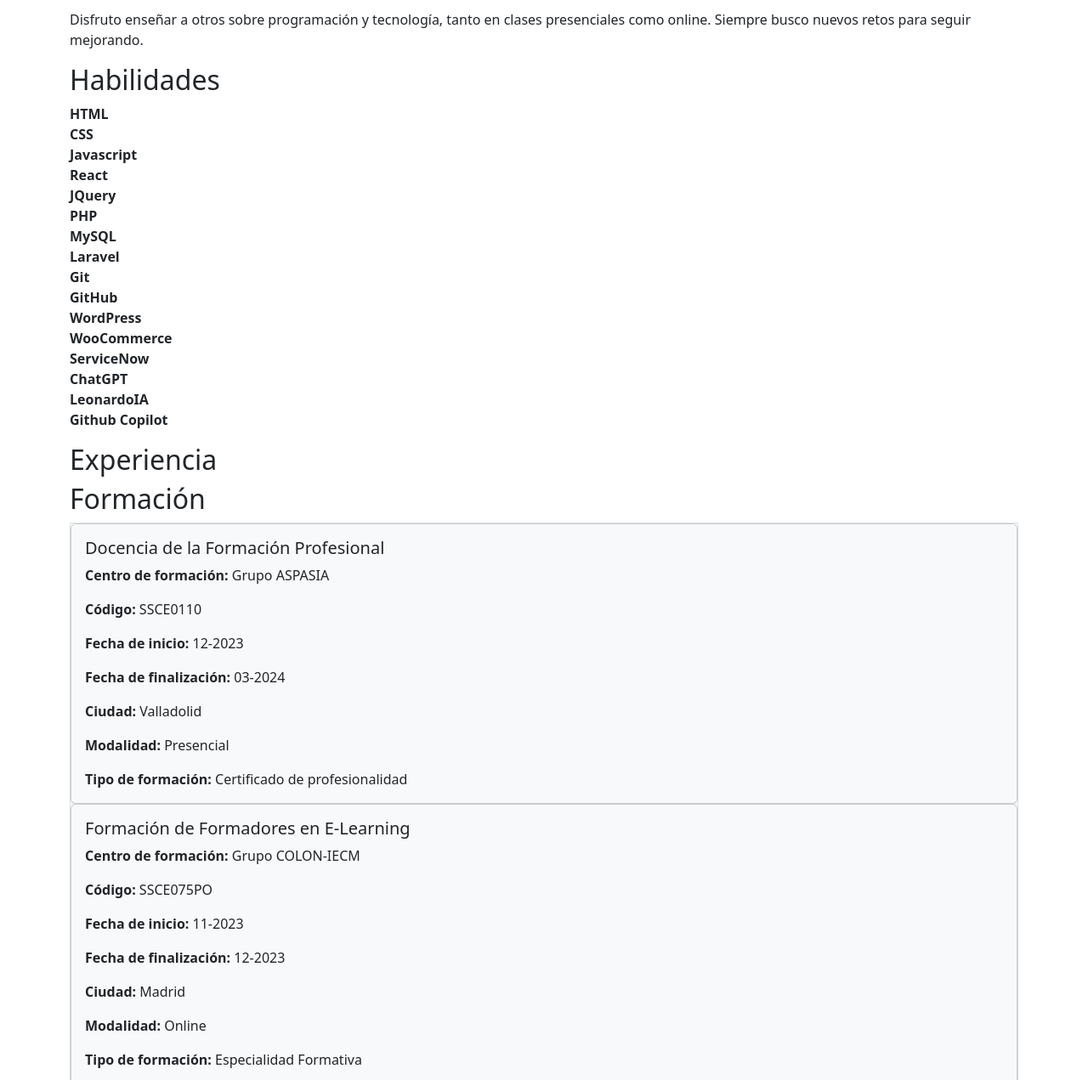
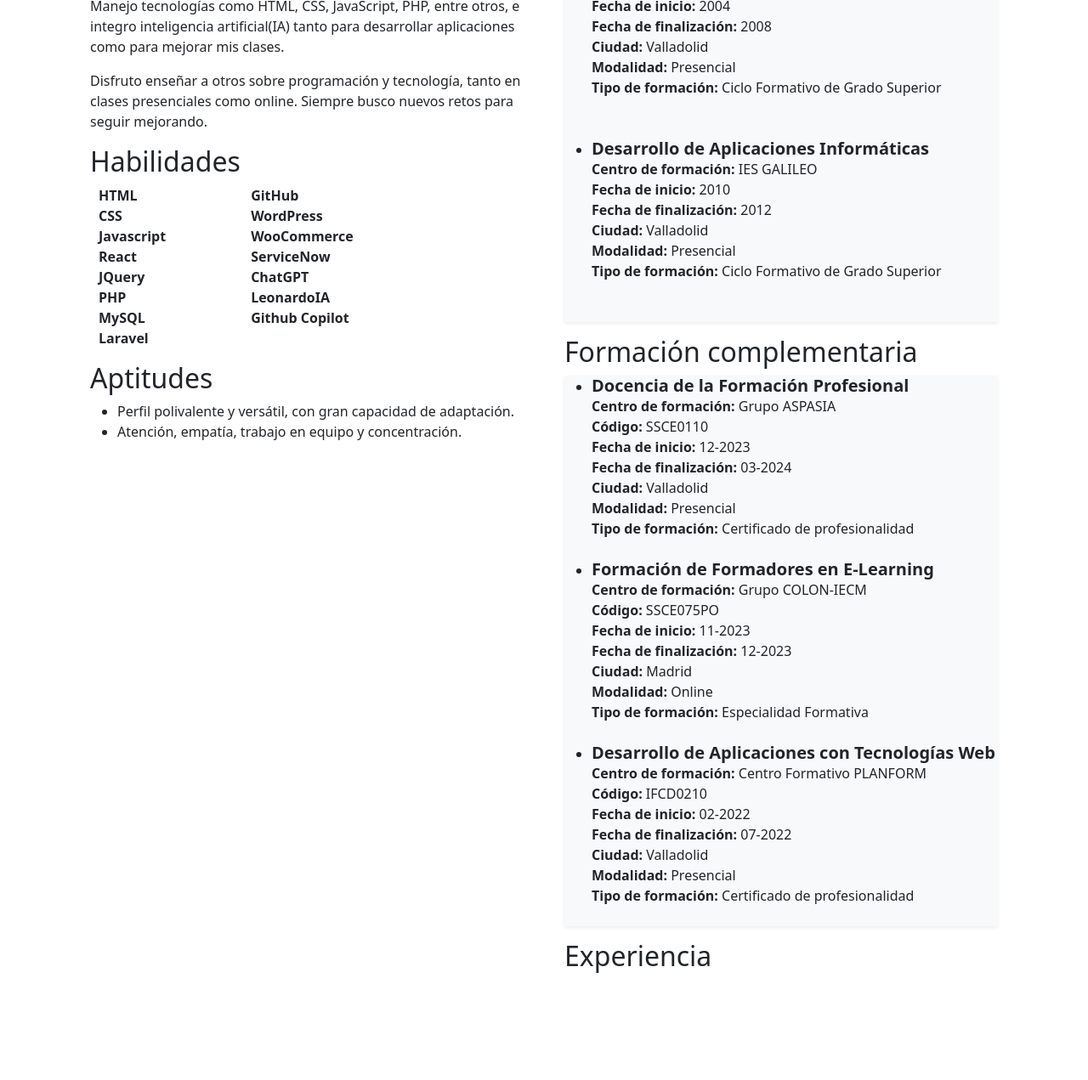
Before and after one commit to dhuancero/curriculum-vitae, a website: page index.html in a window 1280 px wide. Shown: the part 605-1876 px from the top of the page at 85% size. After the commit the page ends 1781 px from the top, so only its background shows below. Drawn offline with nearby package versions, Linux system fonts and the light colour scheme.

Commit message:
Change from index.html

```diff
--- a/css/style.css
+++ b/css/style.css
@@ -8,3 +8,15 @@
   width: 250px;
   height: 250px;
 }
+.orderHabilidades {
+  display: flex;
+  flex-direction: row;
+  justify-content: flex-start;
+  gap: 100px;
+  padding-left: 10px;
+}
+
+.orderHabilidades ul {
+  list-style: none;
+  padding: 0;
+}
--- a/index.html
+++ b/index.html
@@ -32,8 +32,8 @@
         </div>
       </div>
     </header>
-    <main id="container ">
-      <section class="section-left container">
+    <main class="container d-flex col-lg-12 flex-row justify-content-between">
+      <section class="section-left col-lg-6 p-4">
         <article class="sobre-mi">
           <h2>Sobre Mi</h2>
           <p>
@@ -52,13 +52,20 @@
         <article class="habilidades">
           <h2>Habilidades</h2>
         </article>
+        <article class="aptitudes">
+          <h2>Aptitudes</h2>
+          <ul>
+            <li>
+              Perfil polivalente y versátil, con gran capacidad de adaptación.
+            </li>
+            <li>Atención, empatía, trabajo en equipo y concentración.</li>
+          </ul>
+        </article>
       </section>
-      <section class="section-right container">
+      <section class="section-right col-lg-6 p-4">
+        <article class="formacion"></article>
         <article class="experiencia">
           <h2>Experiencia</h2>
-        </article>
-        <article class="formacion">
-          <h2>Formación</h2>
         </article>
       </section>
     </main>
--- a/js/main.js
+++ b/js/main.js
@@ -9,84 +9,74 @@
 //-------------------------------------------------
 
 /* CREO UNA FUNCIÓN PARA LOS DATOS DE LA FORMACIÓN */
+crear_formacion(formacion);
 crear_formacionComplementario(formacion_complementaria);
-crear_formacion(formacion);
-
-function crear_formacionComplementario(data) {
-  const divFormacion = document.createElement("div");
-  divFormacion.classList.add("formacion", "gap-3", "border", "border-1");
-  data.forEach((elemento) => {
-    divFormacion.appendChild(cardFormationComplementaria(elemento));
-  });
-  formation.appendChild(divFormacion);
-}
-
-/* CREAR EL CARD FORMACION COMPLEMENTARIA */
-function cardFormationComplementaria(data) {
-  const card = document.createElement("div");
-  card.classList.add("card-body", "card", "bg-light", "shadow-sm");
-  card.innerHTML = `
-      <h5 class="card-title">${data.nombre_formacion}</h5>
-      <p class="card-text">
-        <strong>Centro de formación:</strong> ${data.centro_formacion}
-      </p>
-       <p class="card-text">
-        <strong>Código:</strong> ${data.cod_formacion}
-      </p>
-      <p class="card-text">
-        <strong>Fecha de inicio:</strong> ${data.fecha_inicio}
-      </p>
-      <p class="card-text">
-        <strong>Fecha de finalización:</strong> ${data.fecha_fin}
-      </p>
-      <p class="card-text">
-        <strong>Ciudad:</strong> ${data.ciudad}
-      </p>
-      <p class="card-text">
-        <strong>Modalidad:</strong> ${data.modalidad}
-      </p>
-      <p class="card-text">
-        <strong>Tipo de formación:</strong> ${data.tipo_formacion}
-      </p>
-`;
-  return card;
-}
 
 /* CREAR EL CARD FORMACION */
 function crear_formacion(data) {
   const titleFormacion = document.createElement("h2");
-  titleFormacion.innerHTML = "Formación ";
-  const divFormacion = document.createElement("div");
-  divFormacion.classList.add("card-body", "card", "bg-light", "shadow-sm");
+  titleFormacion.innerHTML = "Formación";
+  const divFormacion = document.createElement("ul");
+  divFormacion.classList.add("bg-light", "shadow-sm");
   data.forEach((elemento) => {
     divFormacion.innerHTML += `
-      <h5 class="card-title">${elemento.nombre_formacion}</h5>
-      <p class="card-text">
-        <strong>Centro de formación:</strong> ${elemento.centro_formacion}
-      </p>
-      <p class="card-text">
-        <strong>Fecha de inicio:</strong> ${elemento.fecha_inicio}
-      </p>
-      <p class="card-text">
-        <strong>Fecha de finalización:</strong> ${elemento.fecha_fin}
-      </p>
-      <p class="card-text">
-        <strong>Ciudad:</strong> ${elemento.ciudad}
-      </p>
-      <p class="card-text">
-        <strong>Modalidad:</strong> ${elemento.modalidad}
-      </p>
-      <p class="card-text">
-        <strong>Tipo de formación:</strong> ${elemento.tipo_formacion}
-      </p>
+     <li>
+      <h5 class="card-title"><strong>${elemento.nombre_formacion}</strong></h5>
+      <strong>Centro de formación:</strong> ${elemento.centro_formacion}<br/>
+      <strong>Fecha de inicio:</strong> ${elemento.fecha_inicio}<br/>
+      <strong>Fecha de finalización:</strong> ${elemento.fecha_fin}<br/>
+      <strong>Ciudad:</strong> ${elemento.ciudad}<br/>
+      <strong>Modalidad:</strong> ${elemento.modalidad}<br/>
+      <strong>Tipo de formación:</strong> ${elemento.tipo_formacion}<br/>
+      <br/><br/>
+     </li>
 `;
   });
   formation.appendChild(titleFormacion);
   formation.appendChild(divFormacion);
 }
 
-function cardFormation(data) {
+/** FORMACION COMPLEMENTARIA **/
+
+function crear_formacionComplementario(data) {
+  const titleFormacion = document.createElement("h2");
+  titleFormacion.innerHTML = "Formación complementaria";
+  const divFormacion = document.createElement("ul");
+  divFormacion.classList.add("formacion", "bg-light", "shadow-sm");
+  data.forEach((data) => {
+    divFormacion.innerHTML += `
+    <li>
+    <h5 class="card-title"><strong>${data.nombre_formacion}</strong></h5>
+    <strong>Centro de formación:</strong> ${data.centro_formacion}      <br/>
+    <strong>Código:</strong> ${data.cod_formacion}<br/>
+    <strong>Fecha de inicio:</strong> ${data.fecha_inicio}<br/>
+    <strong>Fecha de finalización:</strong> ${data.fecha_fin}<br/>
+    <strong>Ciudad:</strong> ${data.ciudad} <br/>
+    <strong>Modalidad:</strong> ${data.modalidad} <br/>
+    <strong>Tipo de formación:</strong> ${data.tipo_formacion}
+    <br/><br/>
+    </li>
+`;
+  });
+  formation.appendChild(titleFormacion);
+  formation.appendChild(divFormacion);
+}
+
+function cardFormationComplementaria(data) {
+  /* CREAR EL CARD FORMACION COMPLEMENTARIA */
   const card = document.createElement("div");
+  card.classList.add("bg-light", "shadow-sm");
+  card.innerHTML = `
+      <h5 class="card-title">${data.nombre_formacion}</h5>
+      <strong>Centro de formación:</strong> ${data.centro_formacion}      <br/>
+      <strong>Código:</strong> ${data.cod_formacion}<br/>
+      <strong>Fecha de inicio:</strong> ${data.fecha_inicio}<br/>
+      <strong>Fecha de finalización:</strong> ${data.fecha_fin}<br/>
+      <strong>Ciudad:</strong> ${data.ciudad} <br/>
+      <strong>Modalidad:</strong> ${data.modalidad} <br/>
+      <strong>Tipo de formación:</strong> ${data.tipo_formacion}
+      <br/><br/>
+`;
   return card;
 }
 
@@ -95,11 +85,28 @@
  *   */
 
 crear_habilidades(habilidades);
+
 function crear_habilidades(data) {
-  const divHabilidades = document.createElement("p");
-  divHabilidades.classList.add("habilidades");
-  data.forEach((elemento) => {
-    divHabilidades.innerHTML += `<strong class="">${elemento}</strong> <br>`;
-  });
+  console.log(data);
+  const mitad = data.length / 2;
+  console.log(mitad);
+  const divHabilidades = document.createElement("div");
+  divHabilidades.classList.add("orderHabilidades");
+
+  const ulLeft = document.createElement("ul");
+  const ulRight = document.createElement("ul");
+
+  for (let i = 0; i < data.length; i++) {
+    if (i < mitad) {
+      ulLeft.innerHTML += `<li><strong class="">${data[i]}</strong></li>`;
+    }
+  }
+  for (let i = 0; i < data.length; i++) {
+    if (i > mitad) {
+      ulRight.innerHTML += `<li><strong class="">${data[i]}</strong></li>`;
+    }
+  }
+  divHabilidades.appendChild(ulLeft);
+  divHabilidades.appendChild(ulRight);
   skills.appendChild(divHabilidades);
 }
```
